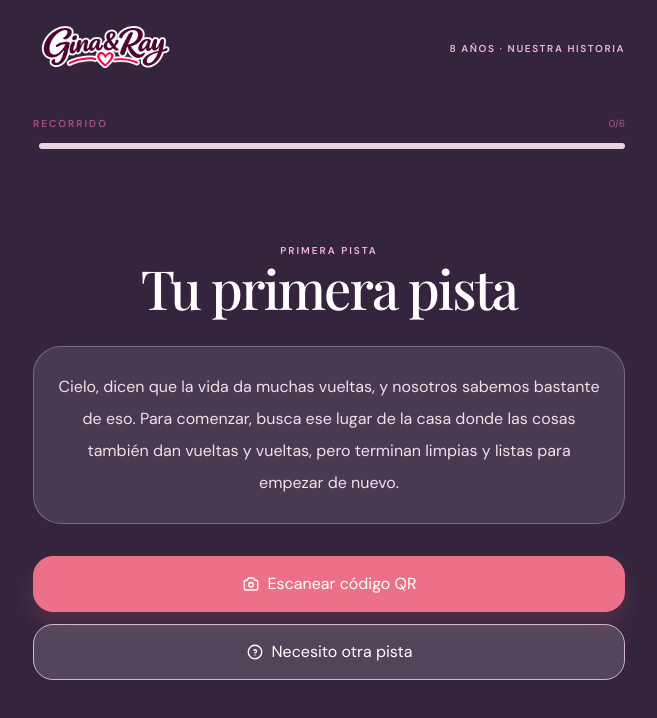
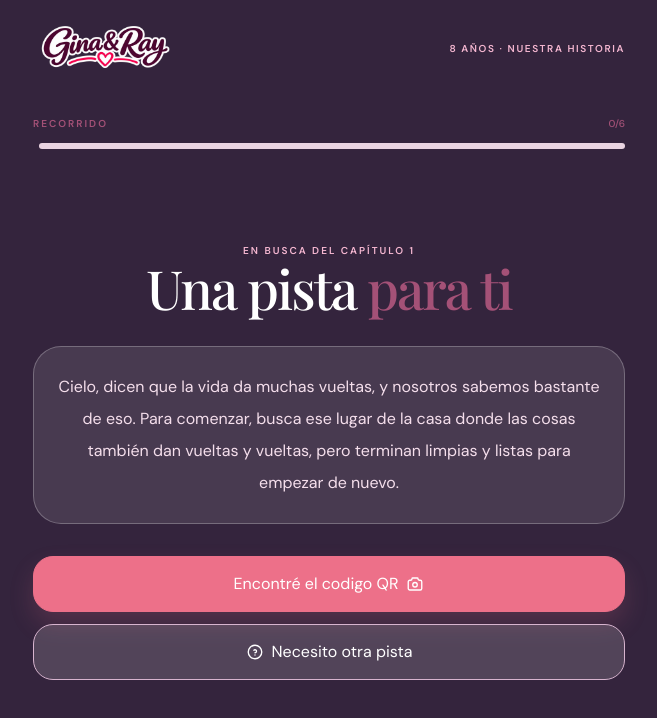
Before and after one commit to raymundo-salazar/our-history, a React (Vite) app: page /pista/1 in a window 1280 px wide. Shown: the top 718 px of the page, without its empty margins (311-968 px from the left). Built offline with nearby package versions, Linux system fonts and the light colour scheme.

Commit message:
feat(ui): refine first clue action copy

```diff
--- a/src/componentes/molecules/HintActions/index.tsx
+++ b/src/componentes/molecules/HintActions/index.tsx
@@ -11,11 +11,11 @@ export const HintActions = ({
 }: HintActionsProps) => (
 	<div className="mt-8 flex w-full flex-col gap-3">
 		<Button fullWidth onClick={onContinue}>
-			{continueLabel === "Escanear código QR" && (
+			{continueLabel}
+			{continueLabel === "Encontré el codigo QR" && (
 				<IconCamera size={18} stroke={1.8} aria-hidden="true" />
 			)}
-			{continueLabel}
-			{continueLabel !== "Escanear código QR" && (
+			{continueLabel !== "Encontré el codigo QR" && (
 				<IconArrowRight size={18} stroke={1.8} aria-hidden="true" />
 			)}
 		</Button>
--- a/src/pages/HuntPage/constants.ts
+++ b/src/pages/HuntPage/constants.ts
@@ -1,5 +1,5 @@
 export const HUNT_TOTAL = 6
-export const FIRST_HINT_LABEL = "PRIMERA PISTA"
+export const FIRST_HINT_LABEL = "En busca del capítulo 1"
 export const NEXT_HINT_LABEL = "PISTA"
-export const HUNT_TITLE = "Tu primera pista"
+export const HUNT_TITLE = "Una pista"
 export const NEXT_TITLE = "Tu siguiente pista"
--- a/src/pages/HuntPage/index.tsx
+++ b/src/pages/HuntPage/index.tsx
@@ -36,7 +36,13 @@ export const HuntPage = () => {
 						: `${NEXT_HINT_LABEL} ${stationIndex + 1}`}
 				</div>
 				<h1 className="text-center font-display text-[clamp(38px,10vw,54px)] leading-[1.12] tracking-[-.035em]">
-					{stationIndex === 0 ? HUNT_TITLE : NEXT_TITLE}
+					{stationIndex === 0 ? (
+						<>
+							{HUNT_TITLE} <em className="not-italic text-plum">para ti</em>
+						</>
+					) : (
+						NEXT_TITLE
+					)}
 				</h1>
 				<div className="mt-7 rounded-[28px] border border-white/25 bg-white/10 p-6 text-center">
 					<p className="text-base leading-8 text-[#f5dfec]">
@@ -45,7 +51,7 @@ export const HuntPage = () => {
 				</div>
 				<HintActions
 					canRequestHint={hasMoreHints}
-					continueLabel="Escanear código QR"
+					continueLabel="Encontré el codigo QR"
 					onContinue={() => navigate(`/escanear/${stationIndex + 1}`)}
 					onRequestHint={() => setHintLevel(level => level + 1)}
 				/>
```
Also changed, not shown: 1 other file (tests, documents, lock files or other folders).
